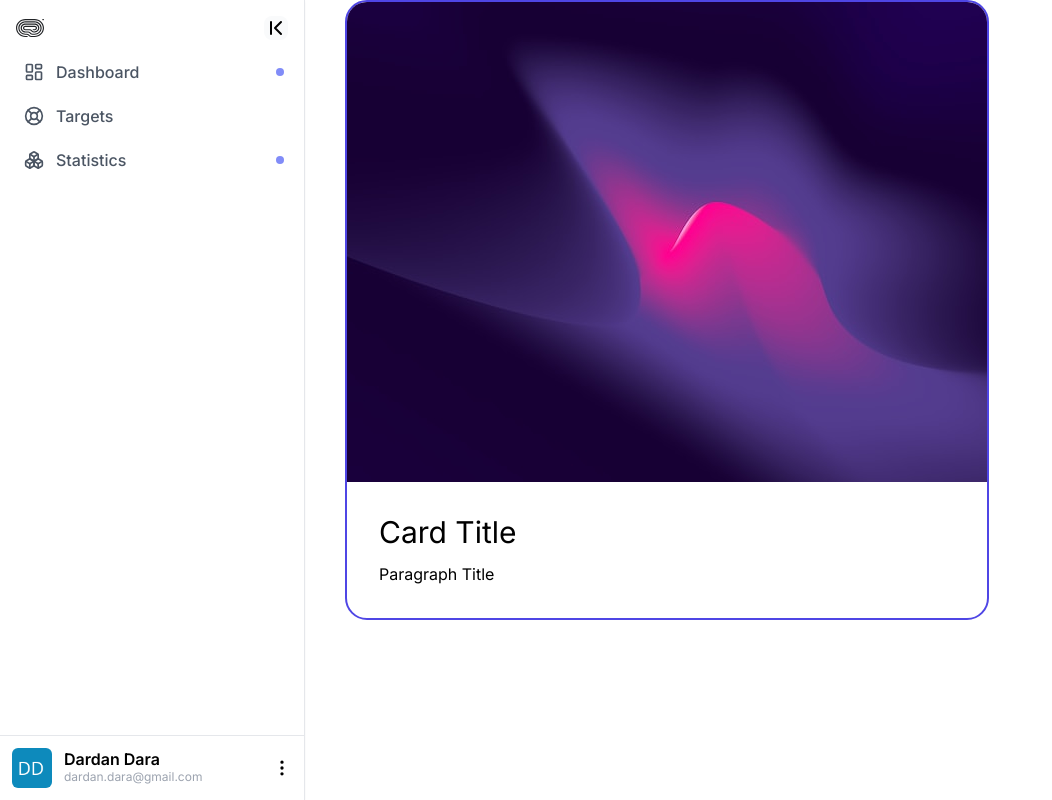
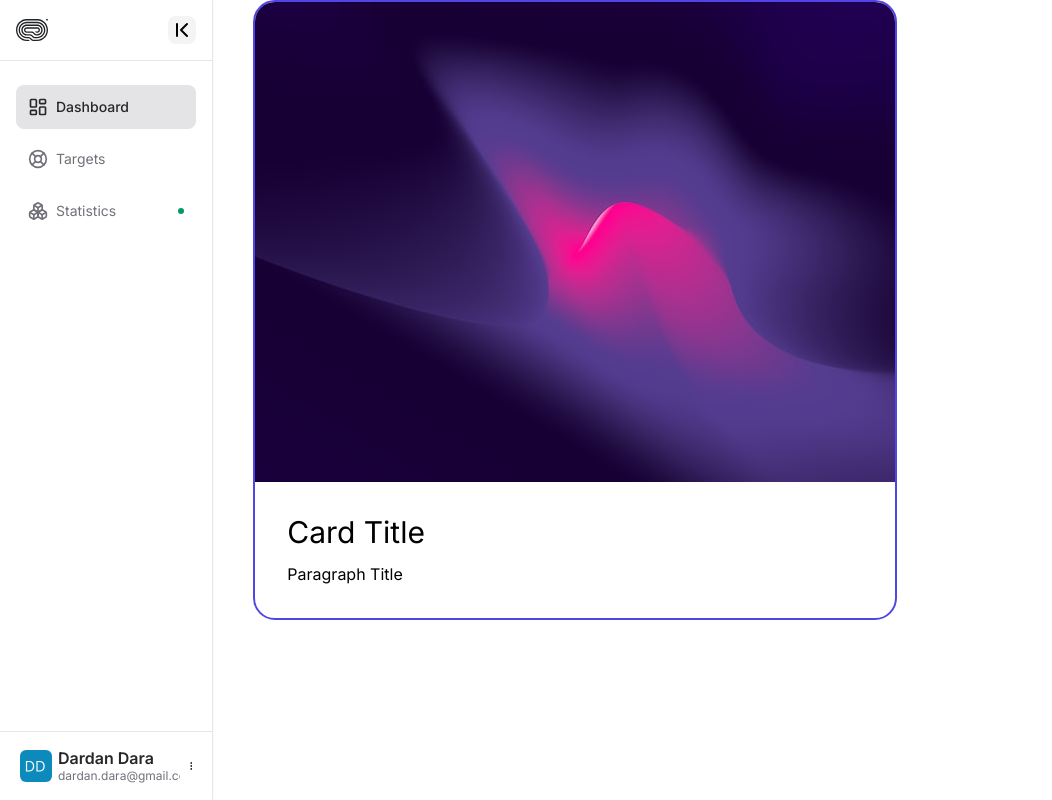
Before and after one commit to dardan8/tailwind-components, a Next.js app: page / in a window 1280 px wide. Shown: the whole page, without its empty margins (0-1052 px from the left). Built offline with nearby package versions, Linux system fonts and the light colour scheme.

Commit message:
Fix alignment on closed sidebar

```diff
--- a/app/components/Sidebar.tsx
+++ b/app/components/Sidebar.tsx
@@ -15,50 +15,56 @@ export const SidebarContext = createContext(true);
 const Sidebar = ({ children }: ChildrenProps) => {
   const [expanded, setExpanded] = useState(true);
   return (
-    <aside className='h-screen'>
-      <nav className='h-full flex flex-col bg-white border-r shadow-sm'>
-        <div className='p-4 pb-2 flex justify-between items-center'>
+    <aside className={`h-screen ${expanded ? "w-1/6" : "w-auto"}`}>
+      <nav className='h-full flex flex-col bg-white border-r shadow-sm box-border'>
+        <div
+          className={`p-4 flex ${
+            expanded ? "justify-between" : "justify-center"
+          } items-center`}
+        >
+          {expanded && (
             <Image
               src={Logo}
               width={30}
               height={40}
               alt='Logo Image'
-            className={`overflow-hidden transition-all ${
-              expanded ? "w-7" : "w-0"
-            }`}
+              className={`overflow-hidden transition-all w-8
+            `}
             />
+          )}
           <button
-            className='0-1.5 rounded-lg bg-gray-50 hover:bg-gray-100'
+            className='rounded-lg bg-zinc-100 hover:bg-zinc-200 p-0.5'
             onClick={() => setExpanded((curr) => !curr)}
           >
-            {expanded ? <ChevronFirst /> : <ChevronLast />}
+            {expanded ? <ChevronFirst size={24} /> : <ChevronLast size={24} />}
           </button>
         </div>
+        <hr className='mb-4' />
         <SidebarContext.Provider value={expanded}>
-          <ul className='flex-1 px-3'>{children}</ul>
+          <ul className='flex-1 px-4'>{children}</ul>
         </SidebarContext.Provider>
 
-        <div className='border-t flex p-3 items-center'>
+        <div className='border-t flex p-4 items-center gap-1.5'>
           <Image
             src={UserAvatar}
-            width={40}
-            height={40}
+            width={32}
+            height={32}
             alt='User avatar'
-            className='w-10 h-10 rounded-md'
+            className={`rounded-md ml-1 ${expanded ? "w-8 h-8" : "w-5 h-5"} `}
           />
           <div
             className={`flex justify-between items-center overflow-hidden ${
-              expanded ? "w-52 ml-3" : "w-0"
+              expanded ? "w-48" : "w-0"
             }`}
           >
-            <div className='leading-4'>
-              <h4 className='font-semibold'>Dardan Dara</h4>
-              <span className='text-xs text-gray-400'>
+            <div className='flex flex-col gap-0 leading-tight'>
+              <h4 className='font-semibold text-zinc-800 '>Dardan Dara</h4>
+              <span className='text-xs text-zinc-500 '>
                 dardan.dara@gmail.com
               </span>
             </div>
           </div>
-          <MoreVertical size={20} />
+          <MoreVertical size={16} className='cursor-pointer' />
         </div>
       </nav>
     </aside>
--- a/app/components/SidebarItem.tsx
+++ b/app/components/SidebarItem.tsx
@@ -15,38 +15,36 @@ const SidebarItem = ({ icon, text, active, alert }: SidebarItemProps) => {
 
   return (
     <li
-      className={`relative flex items-center py-2 px-3 my-1
-    font-medium rounded-md cursor-pointer transition-colors group
+      className={`box-border relative flex items-center justify-center p-3 my-2
+     rounded-lg cursor-pointer transition-colors group text-sm
     ${
       active
-        ? "bg-gradient-to-tr from-indigo-200 to-indigo-100 text-indigo-800"
-        : "hover:bg-indigo-50 text-gray-600"
+        ? "bg-gradient-to-tr from-zinc-200 to-zinc-200 text-zinc-800 font-medium"
+        : "hover:bg-zinc-100 text-zinc-500"
     }
     `}
     >
-      {icon}
-      <span
-        className={`overflow-hidden transition-all ${
-          expanded ? "w-52 ml-3" : "w-0 ml-0"
-        }`}
-      >
-        {text}
-      </span>
+      <span className='flex self-center ml-0'>{icon}</span>
+      {expanded && (
+        <span className={`overflow-hidden transition-all w-48 ml-2 }`}>
+          {text}
+        </span>
+      )}
+
       {alert && (
         <div
-          className={`absolute right-2 w-2 h-2 rounded bg-indigo-400
-        ${expanded ? "" : "right-4 top-2"}
+          className={`absolute right-3 w-1.5 h-1.5 rounded bg-emerald-600
+        ${expanded ? "" : " right-8 top-2"}
         `}
         />
       )}
-
       {!expanded && (
         <div
           className={`
       absolute left-full rounded-md px-2 py-1 ml-6
-      bg-indigo-100 text-indigo-800 text-sm
+      bg-zinc-200 text-zinc-800 text-sm
       invisible opacity-20 -translate-x-3 transition-all
-      group-hover:visible group-hover:opacity-100 group-hover:translate-x-0
+      group-hover:visible group-hover:opacity-100 group-hover:translate-x-0 shadow-sm
       `}
         >
           {text}
--- a/app/globals.css
+++ b/app/globals.css
@@ -15,13 +15,3 @@
     --background-end-rgb: 0, 0, 0;
   }
 }
-
-body {
-  /* color: rgb(var(--foreground-rgb)); */
-  /* background: linear-gradient(
-      to bottom,
-      transparent,
-      rgb(var(--background-end-rgb))
-    )
-    rgb(var(--background-start-rgb)); */
-}
--- a/app/layout.tsx
+++ b/app/layout.tsx
@@ -1,22 +1,22 @@
-import './globals.css'
-import type { Metadata } from 'next'
-import { Inter } from 'next/font/google'
+import "./globals.css";
+import type { Metadata } from "next";
+import { Inter } from "next/font/google";
 
-const inter = Inter({ subsets: ['latin'] })
+const inter = Inter({ subsets: ["latin"] });
 
 export const metadata: Metadata = {
-  title: 'Create Next App',
-  description: 'Generated by create next app',
-}
+  title: "Tailwind Components",
+  description: "Generated by create next app",
+};
 
 export default function RootLayout({
   children,
 }: {
-  children: React.ReactNode
+  children: React.ReactNode;
 }) {
   return (
-    <html lang="en">
+    <html lang='en'>
       <body className={inter.className}>{children}</body>
     </html>
-  )
+  );
 }
--- a/app/page.tsx
+++ b/app/page.tsx
@@ -14,19 +14,18 @@ import SidebarItem from "./components/SidebarItem";
 
 export default function Home() {
   return (
-    <main className='flex space-between pl-0 gap-10 h-screen'>
-      <div className='h-screen '>
+    <main className='flex space-between pl-0 gap-10'>
       <Sidebar>
         <SidebarItem
           icon={<LayoutDashboard size={20} />}
           text='Dashboard'
-            alert
+          active
         />
         <SidebarItem icon={<LifeBuoy size={20} />} text='Targets' />
         <SidebarItem icon={<Boxes size={20} />} text='Statistics' alert />
       </Sidebar>
-      </div>
-      <div className=' flex flex-wrap'>
+
+      <div className='flex flex-wrap w-5/6'>
         <Card />
       </div>
     </main>
```
Lines whose indentation alone changed are shown as unchanged.
